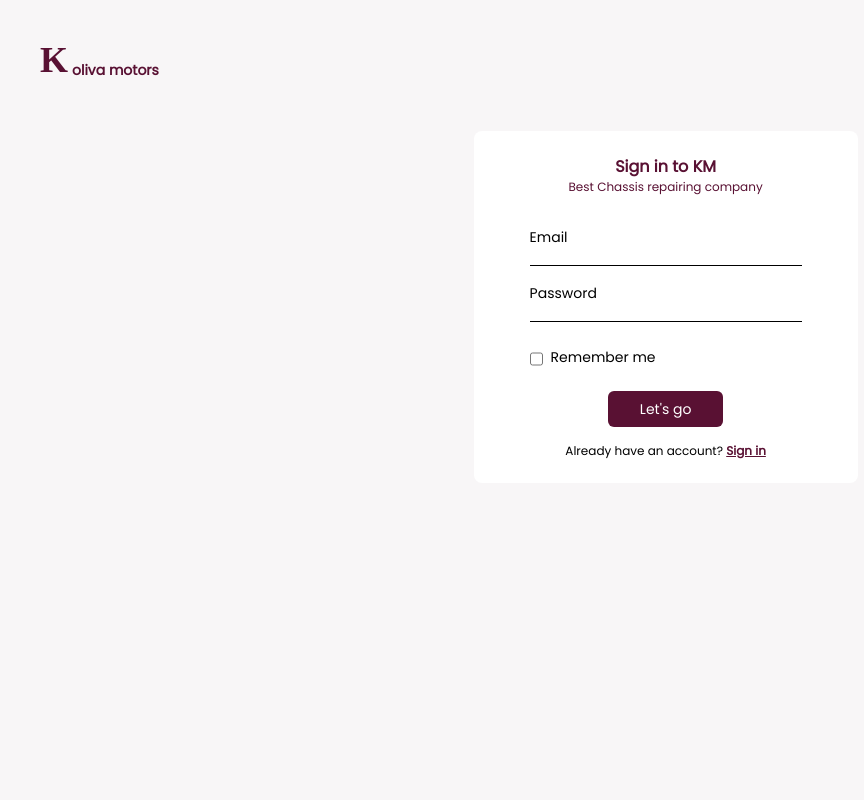
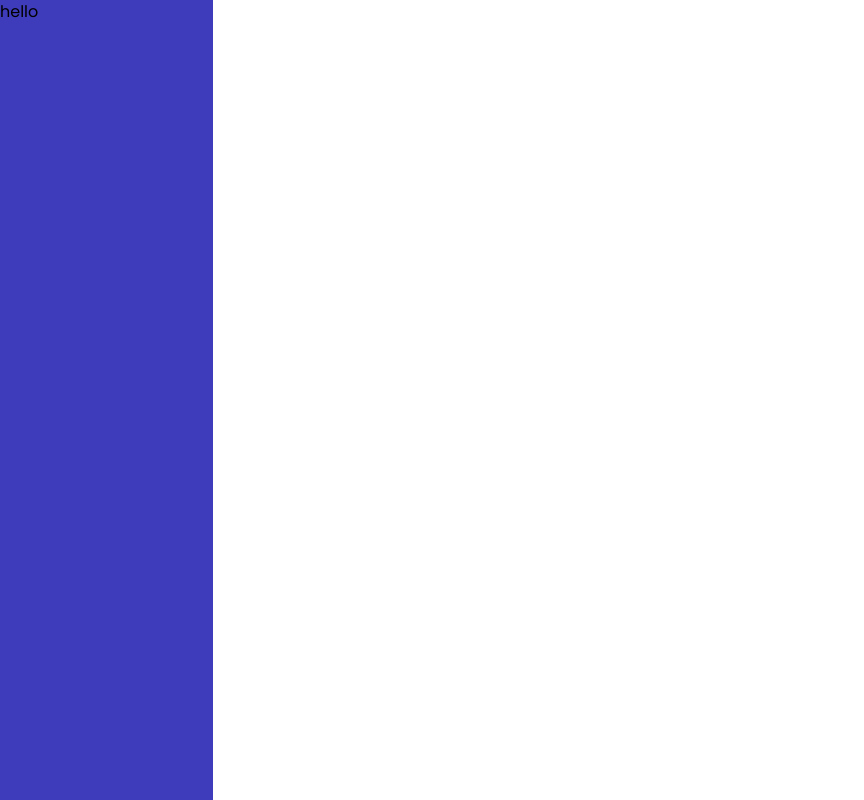
Before and after one commit to dianKoliva/kmFront, a React (Vite) app in the folder km/: page / in a window 1280 px wide. Shown: the whole page, without its empty margins (0-864 px from the left). Built offline with nearby package versions, Linux system fonts and the light colour scheme; a web font is replaced by a local one.

Commit message:
new changes

```diff
--- a/km/src/App.jsx
+++ b/km/src/App.jsx
@@ -3,14 +3,14 @@ import logo from './logo.svg'
 import './App.css'
 import "./styles/index.css"
 
-import Login from './components/forms/Login'
+import Dashboard from './layouts/Dashboard'
 
 function App() {
   const [count, setCount] = useState(0)
 
   return (
     <div className="App">
-    <Login></Login>
+    <Dashboard></Dashboard>
     </div>
   )
 }
--- /dev/null
+++ b/km/src/components/nav/LefBar.jsx
@@ -0,0 +1,11 @@
+import React from 'react'
+
+const LefBar = () => {
+    return (
+        <div className=' bg-purple h-screen '>
+            hello
+        </div>
+    )
+}
+
+export default LefBar
--- a/km/src/layouts/Dashboard.jsx
+++ b/km/src/layouts/Dashboard.jsx
@@ -1,9 +1,16 @@
 import React from 'react'
+import LefBar from '../components/nav/LefBar'
 
-const Dashboard = () => {
+
+const Dashboard = (props) => {
     return (
-        <div>
-
+        <div className='flex w-full '>
+           <div className='nav w-2/12 '>
+           <LefBar></LefBar>
+           </div>
+           <div>
+               {props.children}
+               </div>
         </div>
     )
 }
--- a/km/tailwind.config.js
+++ b/km/tailwind.config.js
@@ -10,6 +10,7 @@ module.exports = {
     colors: {
       'def':"#591133",
       'def2':"#F8F6F7",
+      'side':"#F8F6F7",
      'white': '#ffffff',
       'purple': '#3f3cbb',
       'midnight': '#121063',
```
